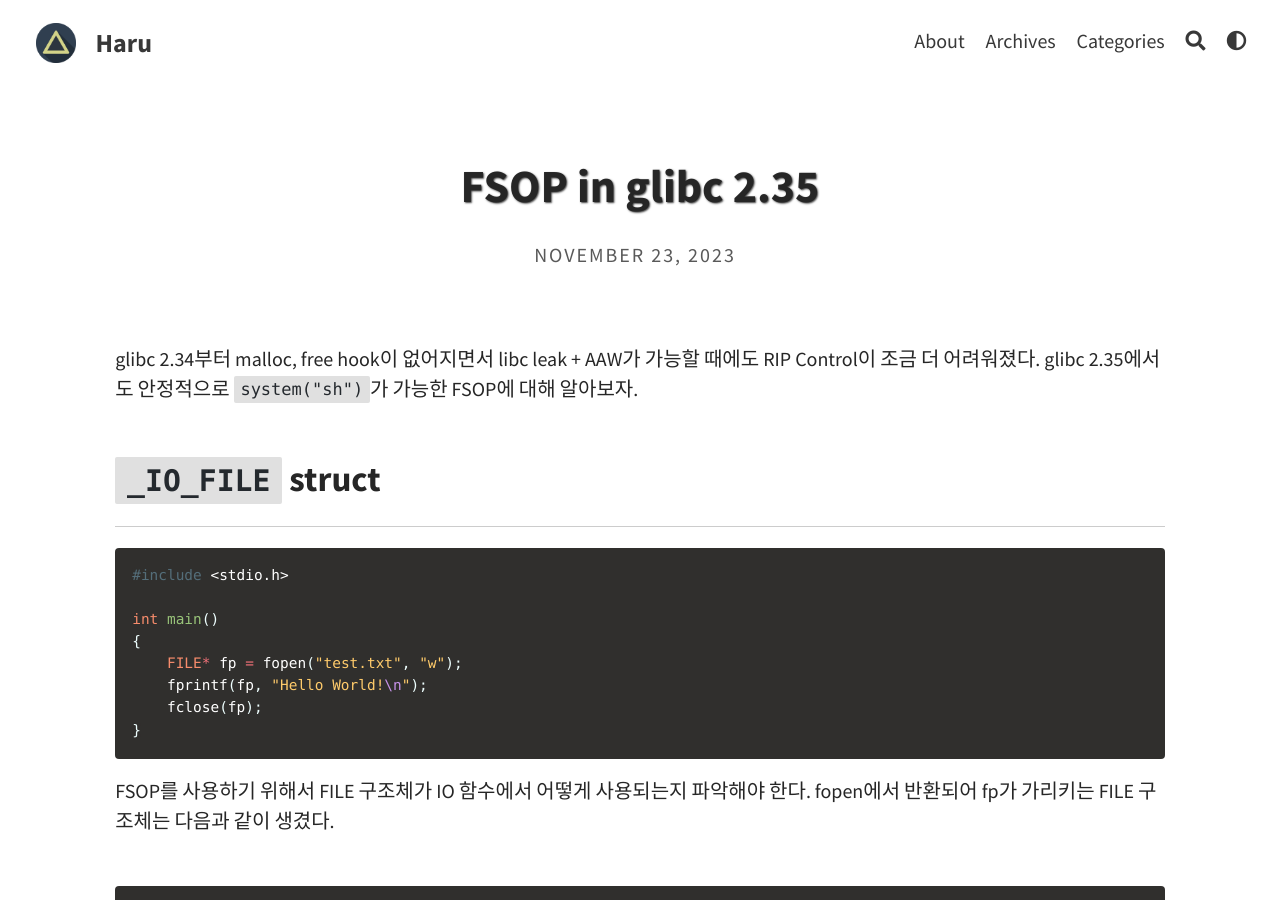
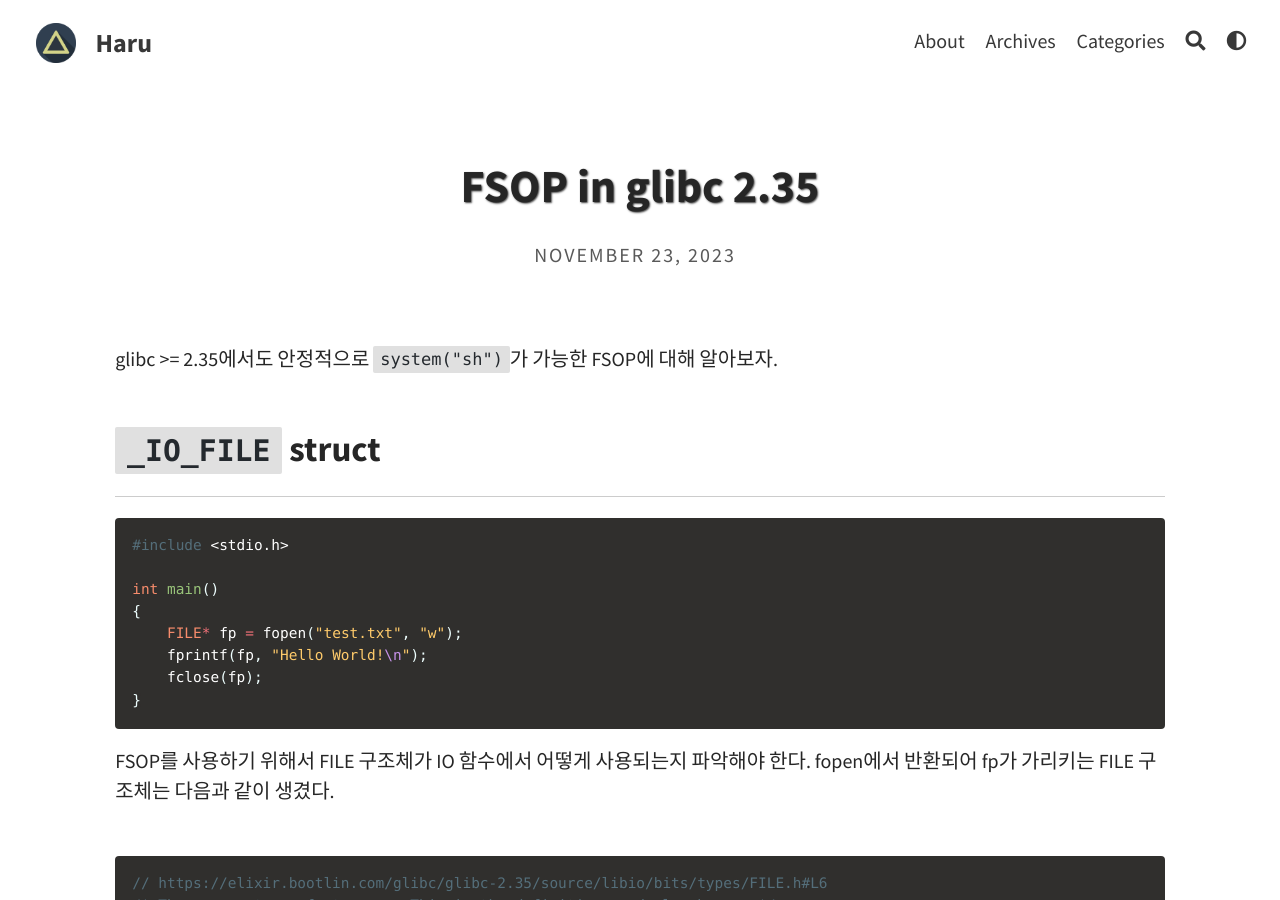
Before and after one commit to hareh4ru/hareh4ru.github.io, a Jekyll site: the page built from _posts/2023-11-23-AAW-to-RCE-[FSOP].md, in a window 1280 px wide and 900 px high. Built offline with Jekyll 4.4.1, drawn with Linux system fonts in a browser that asks for light colours; a script that is not in the unit is left out; comment, search, counter and statistics services are not loaded.

Commit message:
Update 2023-11-23-AAW-to-RCE-[FSOP].md

```diff
--- a/_posts/2023-11-23-AAW-to-RCE-[FSOP].md
+++ b/_posts/2023-11-23-AAW-to-RCE-[FSOP].md
@@ -7,8 +7,7 @@ tags:
   - - FSOP
 excerpt_separator: <!--more-->
 ---
-glibc 2.34부터 malloc, free hook이 없어지면서 libc leak + AAW가 가능할 때에도 RIP Control이 조금 더 어려워졌다.
-glibc 2.35에서도 안정적으로 `system("sh")`가 가능한 FSOP에 대해 알아보자.
+glibc >= 2.35에서도 안정적으로 `system("sh")`가 가능한 FSOP에 대해 알아보자.
 <!--more-->
 <br/>
 <br/>
```
